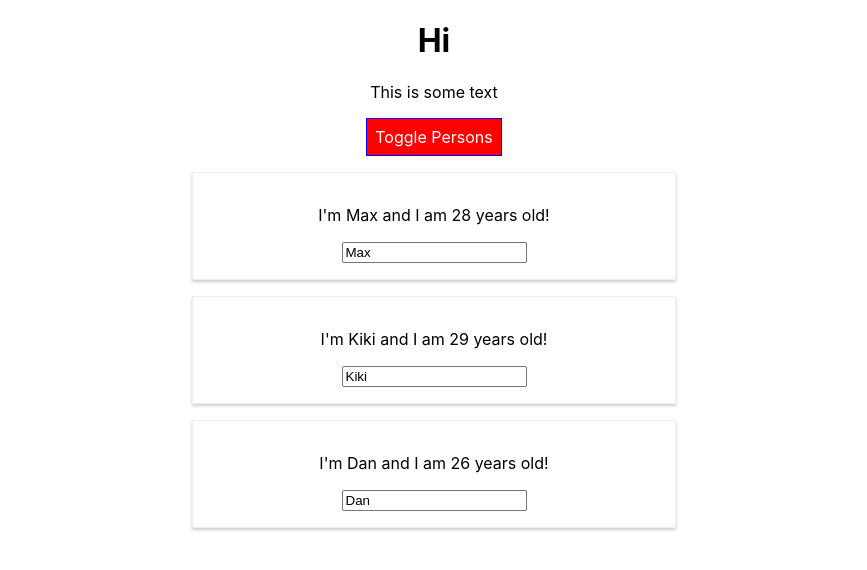
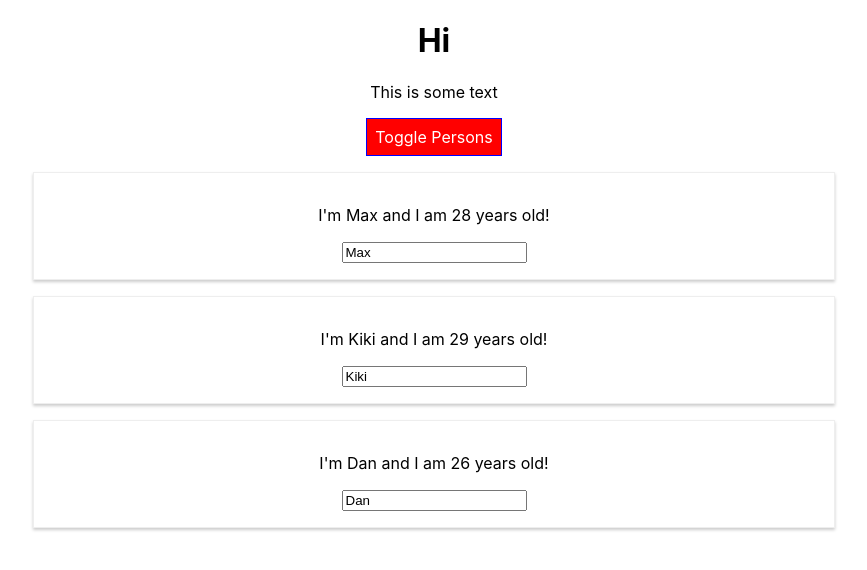
Before and after one commit to denytheman/electron-train-react-complete-first, a React (Create React App) app: page / in a window 1280 px wide. Both pictures are taken after a click on the button "Toggle Persons". Shown: the top 570 px of the page, without its empty margins (206-1073 px from the left). Built offline with nearby package versions, Linux system fonts and the light colour scheme.

Commit message:
Removed Radium reference

```diff
--- a/src/App.js
+++ b/src/App.js
@@ -1,6 +1,5 @@
 import React, { Component } from 'react';
 import './App.css';
-import Radium, { StyleRoot}  from 'radium'
 import Person from './Person/Person'
 
 class App extends Component {
@@ -51,11 +50,7 @@
       font: 'inherit',
       border: '1px solid blue',
       padding: '8px',
-      cursor: 'pointer',
-      ':hover': {
-        backgroundColor: 'lightgreen',
-        color: 'black'
-      }
+      cursor: 'pointer'
     };
 
     let persons = null;
@@ -75,10 +70,6 @@
       );
 
       style.backgroundColor = 'red';
-      style[':hover'] = {
-          backgroundColor: 'salmon',
-          color: 'white'
-      }
     }
 
     let classes = [];
@@ -90,7 +81,6 @@
     }
 
     return (
-      <StyleRoot>
         <div className="App">
           <h1>Hi</h1>
           <p className={classes.join(' ')}>This is some text</p>
@@ -99,10 +89,9 @@
             onClick={this.togglePersonHandler}>Toggle Persons</button>
           {persons}
         </div>
-      </StyleRoot>
     );
     //return React.createElement('div', {className: 'App'}, React.createElement('h1', null, 'Hi!'));
   }
 }
 
-export default Radium(App);
+export default App;
--- a/src/Person/Person.js
+++ b/src/Person/Person.js
@@ -1,16 +1,9 @@
 import React from 'react';
-import Radium from 'radium'
 import './Person.css';
 
 const person = (props) => {
-  const style = {
-    '@media (min-width: 500px)' : {
-      width: '450px'
-    }
-  };
-
   return (
-    <div className="Person" style={style}>
+    <div className="Person">
       <p onClick={props.click}>I'm {props.name} and I am {props.age} years old!</p>
       <p>{props.children}</p>
       <input type="text" onChange={props.changed} value={props.name}/>
@@ -18,4 +11,4 @@
   )
 }
 
-export default Radium(person);
+export default person;
```
